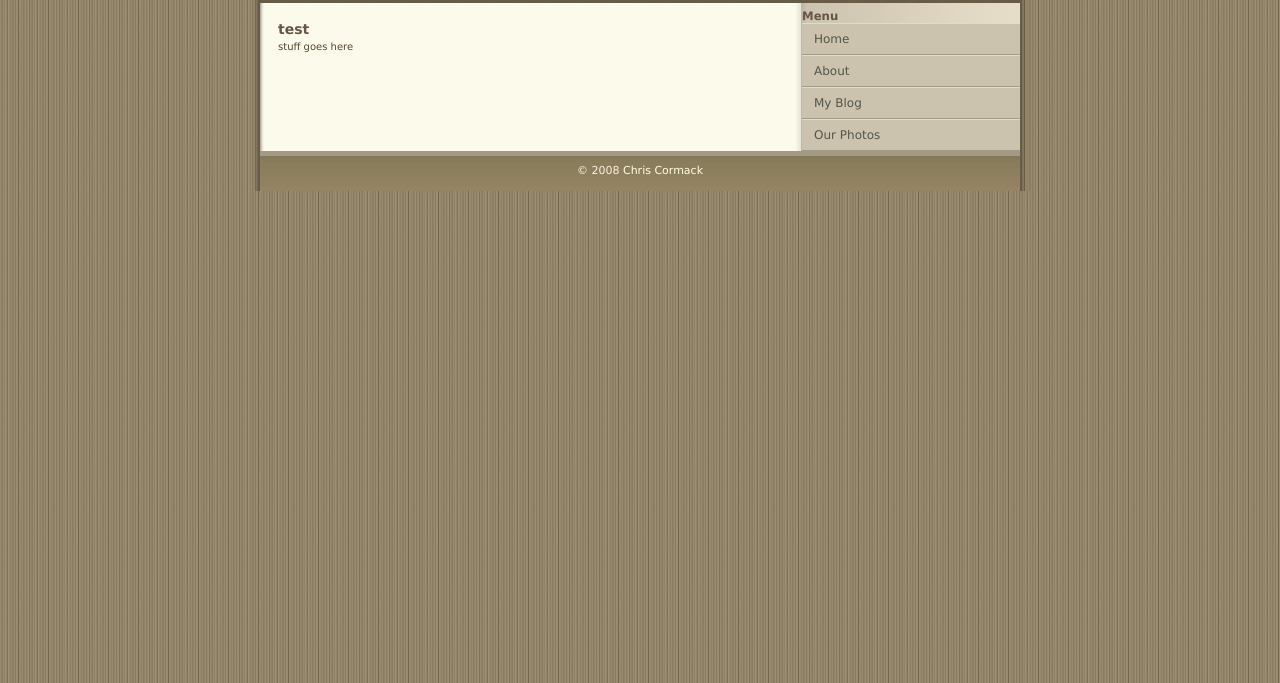
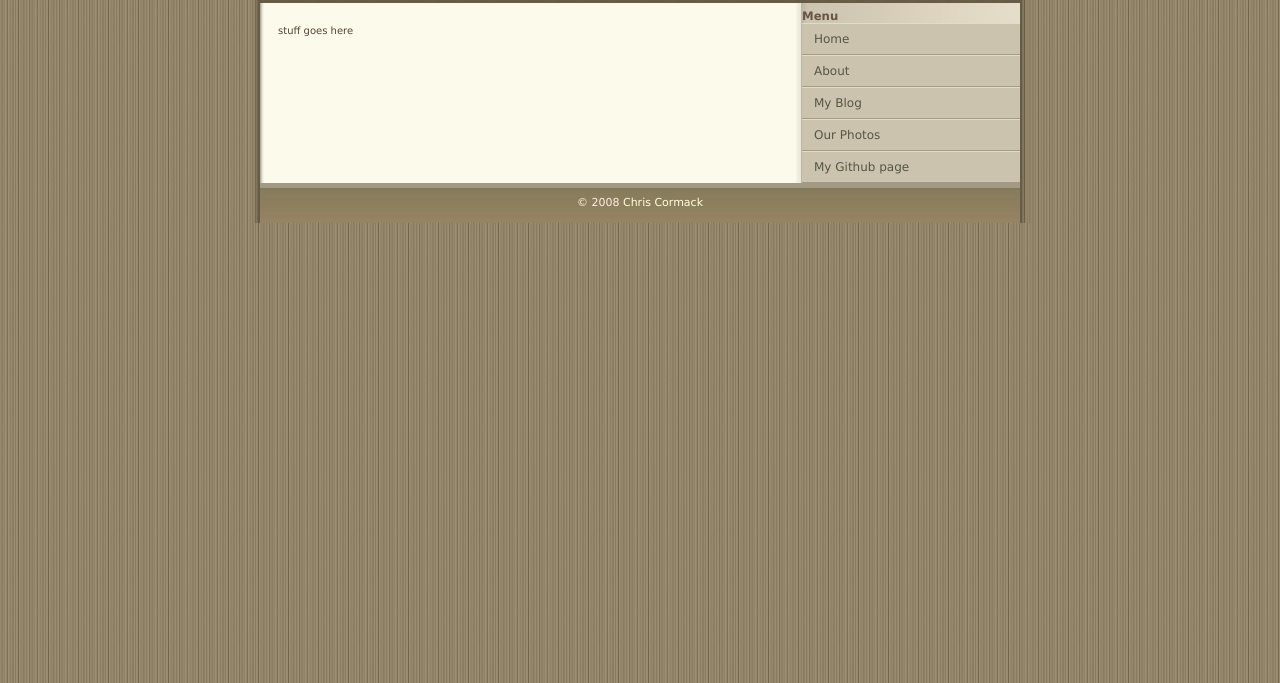
Before and after one commit to ranginui/ranginui.github.com, a plain HTML site: page index.html in a window 1280 px wide. Shown: the part 117-800 px from the top of the page. Drawn offline with Linux system fonts and the light colour scheme.

Commit message:
Adding link to github page

```diff
--- a/index.html
+++ b/index.html
@@ -16,7 +16,7 @@
 
 <div class="main">
 <div class="content">
-<h1> test </h1>
+<h1>  </h1>
 stuff goes here
 </div>
 
@@ -40,6 +40,9 @@ stuff goes here
 <li>
 <a href="http://photos.bigballofwax.co.nz/">Our Photos</a>
 </li>
+
+<li>
+<a href="http://github.com/ranginui">My Github page</a>
 </ul>
 </div>
 
```
